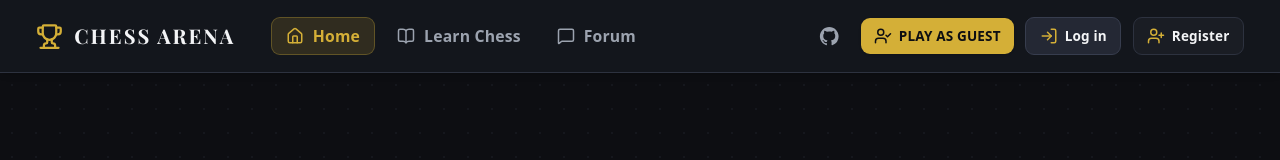
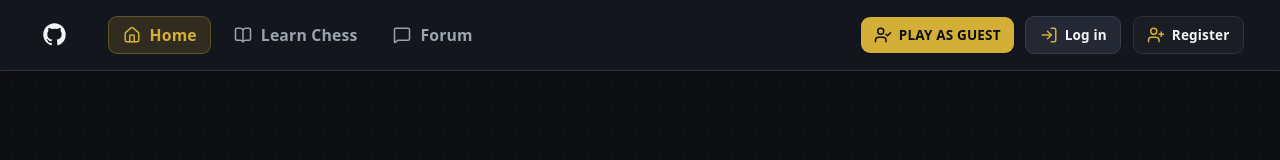
Before and after one commit to ximofam/web_game_chess_online_frontend, a React (Vite) app: page / in a window 1280 px wide. Shown: the top 160 px of the page. Built offline with nearby package versions, Linux system fonts and the light colour scheme; no server answers; a web font is replaced by a local one.

Commit message:
update github logo

```diff
--- a/src/features/home/components/Navbar.jsx
+++ b/src/features/home/components/Navbar.jsx
@@ -46,16 +46,16 @@ export const Navbar = () => {
     <header className="w-full border-b border-[#2d323f] bg-[#13161c] px-4 md:px-8 py-3.5 flex items-center justify-between relative z-40 select-none shadow-md">
       {/* Brand Logo & Navigation Links */}
       <div className="flex items-center gap-4 md:gap-8">
-        <Link
-          to="/"
-          className="flex items-center gap-2.5 hover:opacity-90 transition-opacity focus:outline-none focus:ring-1 focus:ring-[#d4af37] rounded"
-          aria-label="Navigate to Home"
+        <a
+          href="https://github.com/ximofam/web_game_chess_online_frontend"
+          target="_blank"
+          rel="noopener noreferrer"
+          className="flex items-center gap-2.5 text-[#f3f4f6] hover:text-[#d4af37] transition-colors focus:outline-none focus:ring-1 focus:ring-[#d4af37] rounded p-1"
+          aria-label="GitHub Repository"
+          title="GitHub Repository"
         >
-          <Trophy className="w-6 h-6 text-[#d4af37]" />
-          <span className="font-playfair text-lg font-bold tracking-widest text-[#f3f4f6] hidden sm:inline">
-            {t('nav:brand')}
-          </span>
-        </Link>
+          <GithubIcon className="w-6 h-6" />
+        </a>
 
         {/* Primary Nav Links (Home, Forum, Learn) */}
         <nav className="flex items-center gap-1 sm:gap-2">
@@ -139,18 +139,6 @@ export const Navbar = () => {
         ) : (
           /* Unauthenticated Visitor Options */
           <div className="flex items-center gap-2 sm:gap-2.5">
-            {/* GitHub Repo Link Button */}
-            <a
-              href="https://github.com/ximofam/web_game_chess_online_frontend"
-              target="_blank"
-              rel="noopener noreferrer"
-              className="p-2 rounded-lg text-[#9ca3af] hover:text-[#f3f4f6] hover:bg-[#242834] transition-all"
-              title={t('nav:github_repo')}
-              aria-label="GitHub Repository"
-            >
-              <GithubIcon className="w-5 h-5" />
-            </a>
-
             {/* Play as Guest Quick Trigger */}
             <button
               onClick={handlePlayAsGuest}
```
Lines whose indentation alone changed are shown as unchanged.
